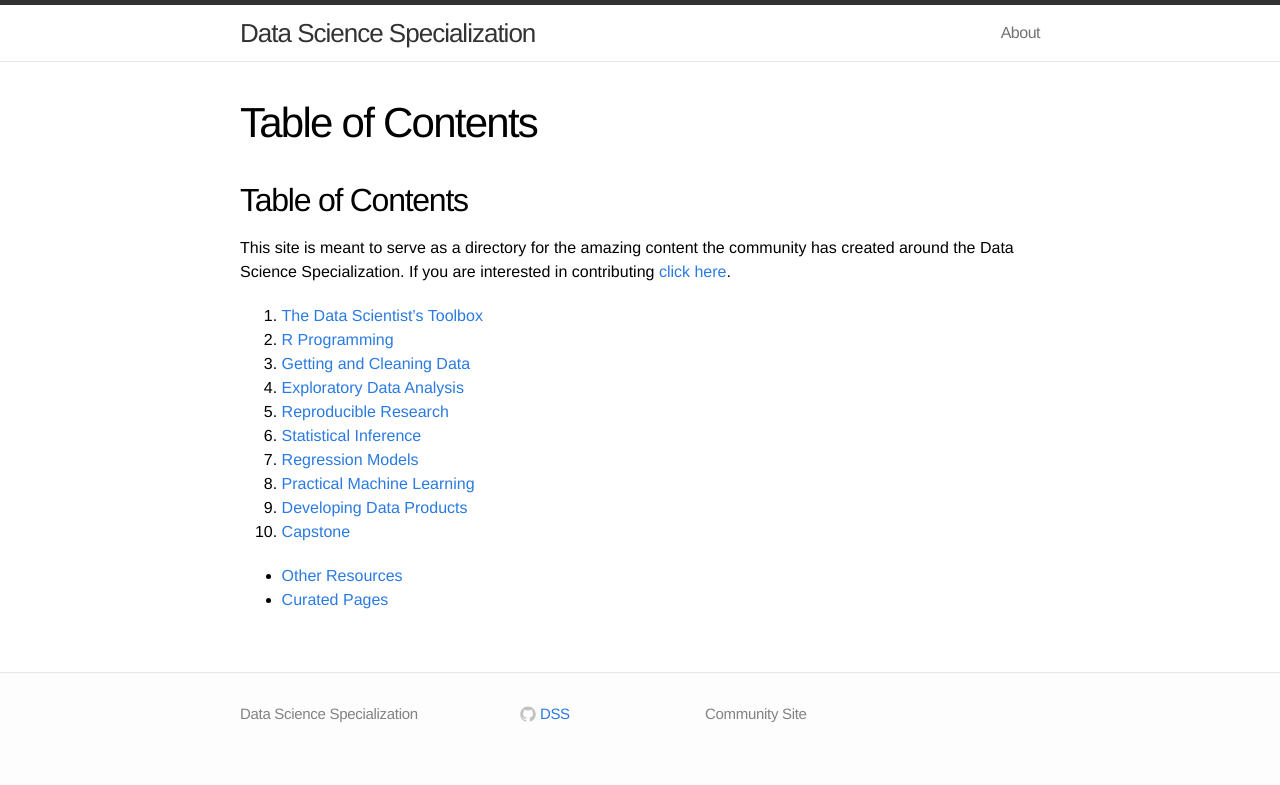
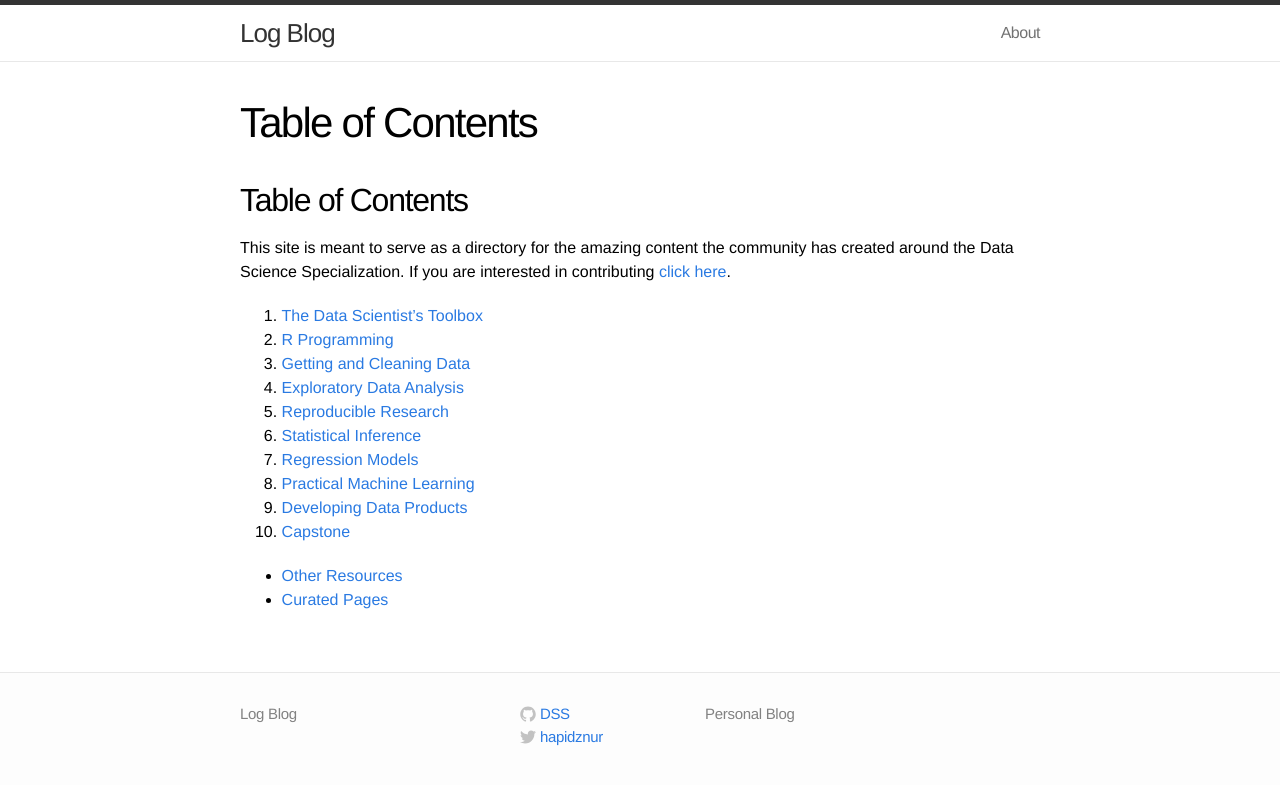
Before and after one commit to hapidznur/notes, a Jekyll site: the page built from index.md, in a window 1280 px wide. Shown: the top 785 px of the page. Built offline with Jekyll 4.4.1, drawn with Linux system fonts in a browser that asks for light colours; our own code applies the rules of GitHub Pages for plain Markdown files.

Commit message:
add blog description

```diff
--- a/_config.yml
+++ b/_config.yml
@@ -1,11 +1,11 @@
 # Site settings
-title: Data Science Specialization
+title: Log Blog
 email:
-description: Community Site
+description: Personal Blog
 baseurl:
 url:
-twitter_username:
-github_username:  DataScienceSpecialization
+twitter_username: hapidznur
+github_username:  hapidznur
 
 # Build settings
 markdown: kramdown
```
